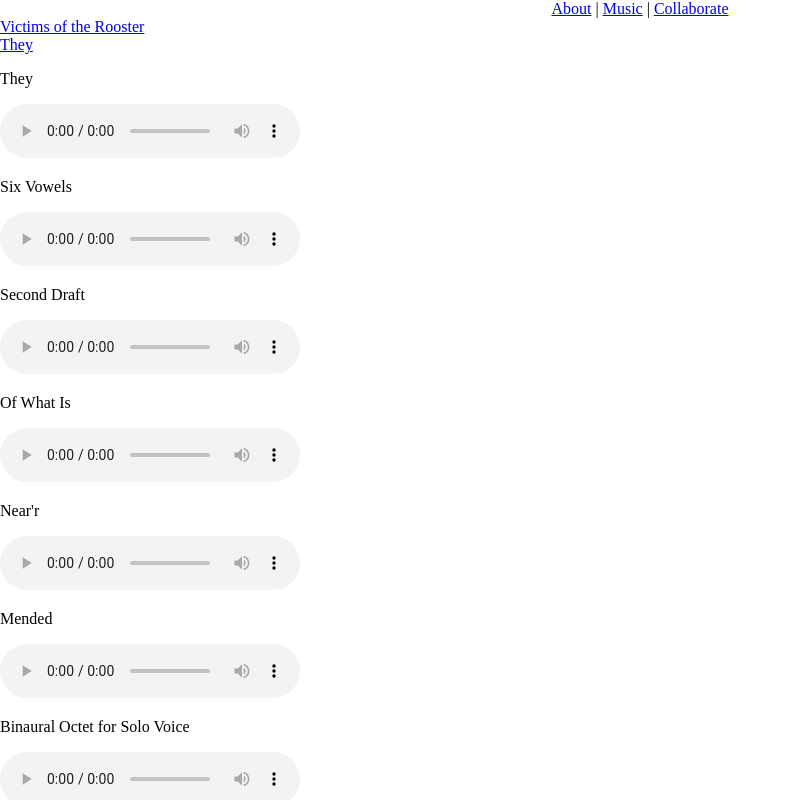
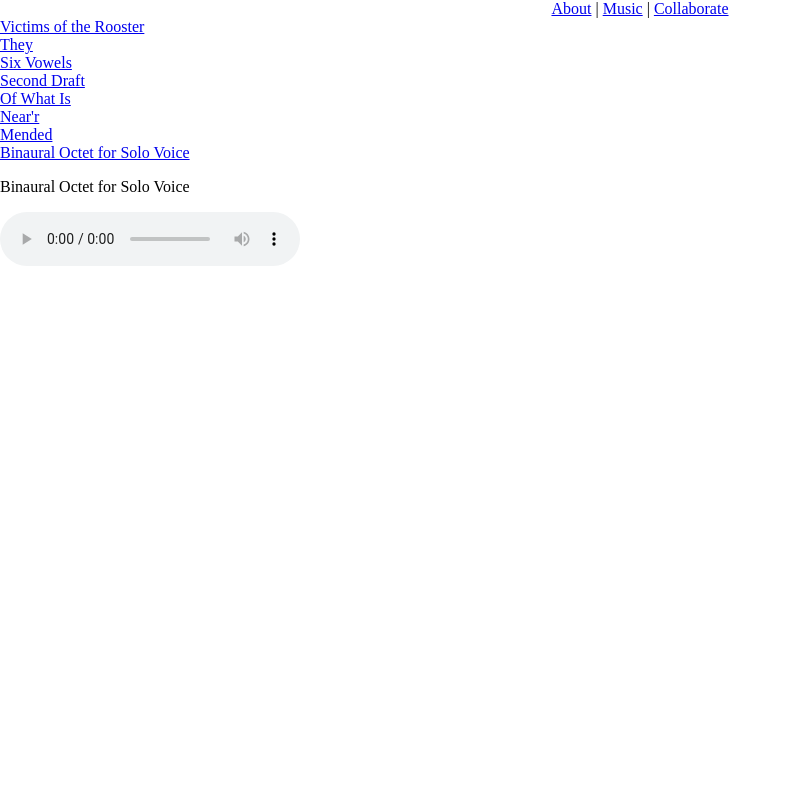
Before and after one commit to Blake-D/music-website, a React (Create React App) app: page /music/vocal in a window 1280 px wide. Shown: the whole page, without its empty margins (0-792 px from the left). Built offline with nearby package versions, Linux system fonts and the light colour scheme.

Commit message:
got the vocals page setup to pass player information to the player page. all seems to be working correctly. but I'm going to take a stab at reworking the player route to take an :id for each track. refresh clears the player info in its current configuration

```diff
--- a/src/components/music/player.js
+++ b/src/components/music/player.js
@@ -1,6 +1,9 @@
+import Nav from '../nav'
+
 function Player(props){
     return(
         <div>
+            <Nav />
             <p>{props.playerInfo.title}</p>
             <audio src={props.playerInfo.url} controls controlsList="nodownload" />
         </div>
--- a/src/components/music/vocal.js
+++ b/src/components/music/vocal.js
@@ -17,19 +17,14 @@ function Vocal(props){
             {/* <p onClick={() => props.handleModal(true)}>Victims of the Rooster</p>
             <audio src="https://docs.google.com/uc?export=download&id=1H0Z7yH_fMVg4hf0cLDwh8Oo5VuXUGijL" controls controlsList="nodownload" /> */}
             <Link to="/music/player" id="https://docs.google.com/uc?export=download&id=1H0Z7yH_fMVg4hf0cLDwh8Oo5VuXUGijL" onClick={(e) => props.handlePlayerInfo(e)}>Victims of the Rooster</Link><br></br>
-            <Link to="/music/player" id="https://docs.google.com/uc?export=download&id=1FAfS9VVeD1HiKBuZ-bKytR9W8-YkCmzW" onClick={(e) => props.handlePlayerInfo(e)}>They</Link>
-            <p>They</p>
-            <audio src="https://docs.google.com/uc?export=download&id=1FAfS9VVeD1HiKBuZ-bKytR9W8-YkCmzW" controls controlsList="nodownload" />
-            <p>Six Vowels</p>
-            <audio src="https://docs.google.com/uc?export=download&id=1ikr3KtRIds5kw0iYhC0rM5zw2170VS7V" controls controlsList="nodownload" />
-            <p>Second Draft</p>
-            <audio src="https://docs.google.com/uc?export=download&id=1pMxVE-biV1H8Uju-0UEf25rXA2UuOaJw" controls controlsList="nodownload" />
-            <p>Of What Is</p>
-            <audio src="https://docs.google.com/uc?export=download&id=1j3YLUawKOe57x4s8L5eqGeBBKiKtnlPx" controls controlsList="nodownload" />
-            <p>Near'r</p>
-            <audio src="https://docs.google.com/uc?export=download&id=11YaktPcPHyz_ClNm_WfIy7o6E3QKHRgZ" controls controlsList="nodownload" />
-            <p>Mended</p>
-            <audio src="https://docs.google.com/uc?export=download&id=1NKLEsBqNHU7_1vii1xhL4NRsVSwO5p2y" controls controlsList="nodownload" />
+            <Link to="/music/player" id="https://docs.google.com/uc?export=download&id=1FAfS9VVeD1HiKBuZ-bKytR9W8-YkCmzW" onClick={(e) => props.handlePlayerInfo(e)}>They</Link><br></br>
+            <Link to="/music/player" id="https://docs.google.com/uc?export=download&id=1ikr3KtRIds5kw0iYhC0rM5zw2170VS7V" onClick={(e) => props.handlePlayerInfo(e)}>Six Vowels</Link><br></br>
+            <Link to="/music/player" id="https://docs.google.com/uc?export=download&id=1pMxVE-biV1H8Uju-0UEf25rXA2UuOaJw" onClick={(e) => props.handlePlayerInfo(e)}>Second Draft</Link><br></br>
+            <Link to="/music/player" id="https://docs.google.com/uc?export=download&id=1j3YLUawKOe57x4s8L5eqGeBBKiKtnlPx" onClick={(e) => props.handlePlayerInfo(e)}>Of What Is</Link><br></br>
+            <Link to="/music/player" id="https://docs.google.com/uc?export=download&id=11YaktPcPHyz_ClNm_WfIy7o6E3QKHRgZ" onClick={(e) => props.handlePlayerInfo(e)}>Near'r</Link><br></br>
+            <Link to="/music/player" id="https://docs.google.com/uc?export=download&id=1NKLEsBqNHU7_1vii1xhL4NRsVSwO5p2y" onClick={(e) => props.handlePlayerInfo(e)}>Mended</Link><br></br>
+            <Link to="/music/player" id="https://docs.google.com/uc?export=download&id=1a7a-g6TJvoNzHkiikhyohH6yx-sRHvTY" onClick={(e) => props.handlePlayerInfo(e)}>Binaural Octet for Solo Voice</Link><br></br>
+
             <p>Binaural Octet for Solo Voice</p>
             <audio src="https://docs.google.com/uc?export=download&id=1a7a-g6TJvoNzHkiikhyohH6yx-sRHvTY" controls controlsList="nodownload" />
         </div>
```
